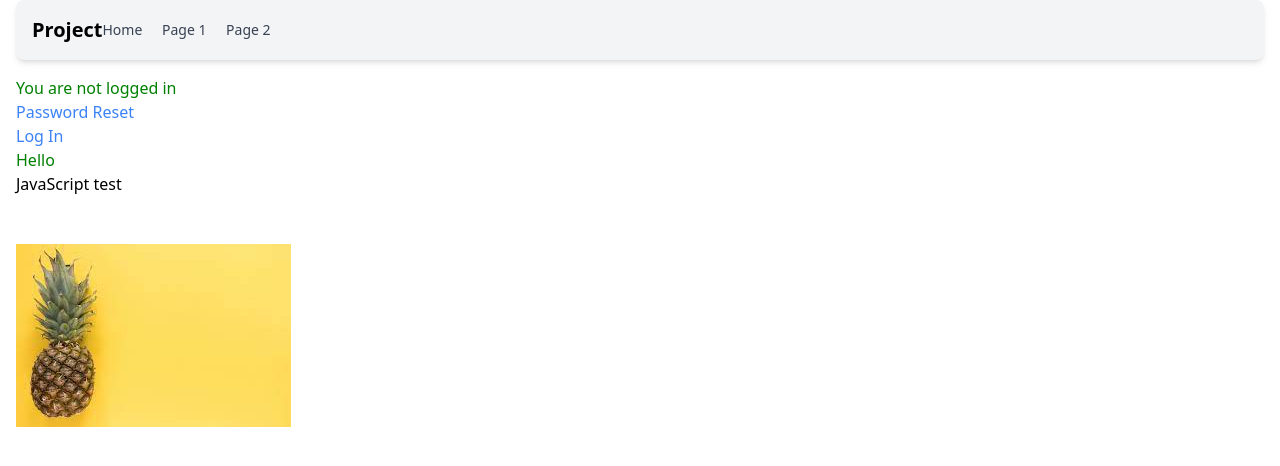
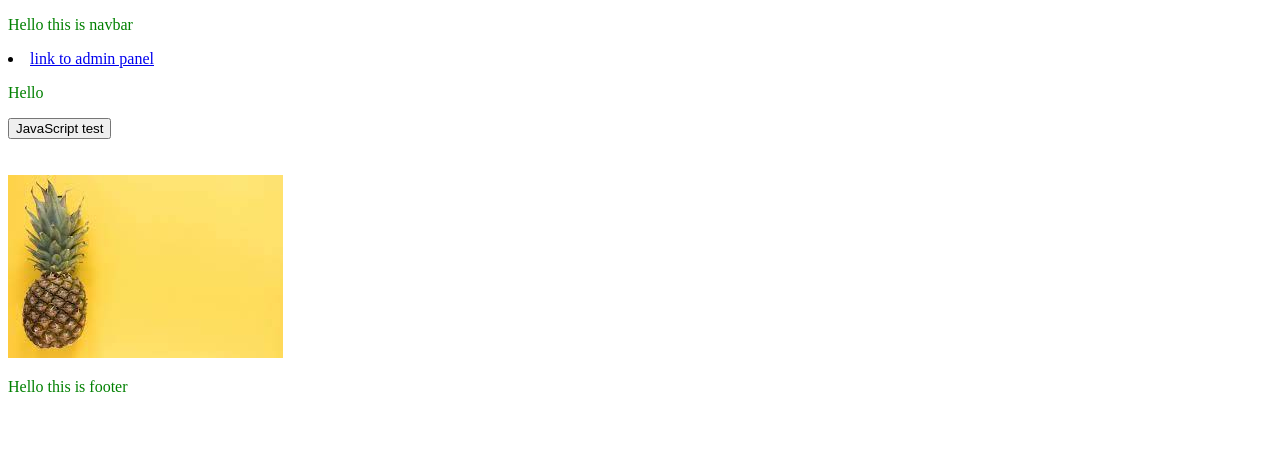
Before and after one commit to azegas/Django_starter, a Django app: page / in a window 1280 px wide. Shown: the top 466 px of the page. Run offline with Django 5.2, Linux system fonts and the light colour scheme; some libraries are stand-ins or nearby versions.

Commit message:
simplified, from emacs

```diff
--- a/project/urls.py
+++ b/project/urls.py
@@ -1,28 +1,12 @@
-"""
-URL configuration for project project.
-
-The `urlpatterns` list routes URLs to views. For more information please see:
-    https://docs.djangoproject.com/en/5.0/topics/http/urls/
-Examples:
-Function views
-    1. Add an import:  from my_app import views
-    2. Add a URL to urlpatterns:  path('', views.home, name='home')
-Class-based views
-    1. Add an import:  from other_app.views import Home
-    2. Add a URL to urlpatterns:  path('', Home.as_view(), name='home')
-Including another URLconf
-    1. Import the include() function: from django.urls import include, path
-    2. Add a URL to urlpatterns:  path('blog/', include('blog.urls'))
-"""
-
 from django.contrib import admin
 from django.urls import include, path
 
-from project.views import Index
+from project.views import Index, test
 
 urlpatterns = [
     path("admin/", admin.site.urls),
     path("accounts/", include("apps.accounts.urls")),
     path("accounts/", include("django.contrib.auth.urls")),
     path("", Index.as_view(), name="index"),
+    path('test/', test, name="test"), # test
 ]
--- a/project/views.py
+++ b/project/views.py
@@ -1,17 +1,10 @@
-"""A module for project views. Currently have only index."""
-
 from django.shortcuts import render
 from django.views import View
-
+from django.http import HttpResponse
 
 class Index(View):
-    """
-    Renders an index page.
-    """
+    def get(self, request):
+        return render(request, "project/index.html")
 
-    def get(self, request):
-        """
-        What happens when GET method knocks on this view's door.
-        """
-
-        return render(request, "project/index.html")
+def test(request):
+    return HttpResponse('<h2>Test</h2>')
--- a/templates/base/base.html
+++ b/templates/base/base.html
@@ -5,50 +5,20 @@
 	<meta charset="UTF-8">
 	<meta name="viewport" content="width=device-width, initial-scale=1.0">
 	<meta name="description" content="Project">
-    <link rel="stylesheet" href="{% static 'css/style.css' %}">
-    <script src="https://cdn.tailwindcss.com"></script>
+	<link rel="stylesheet" type="text/css" href="{% static 'css/style.css' %}">
 	<title>Project</title>
     </head>
     <body>
 
-    <div class="container mx-auto px-4">
-
-        <nav class="bg-gray-100 p-4 rounded-lg shadow-md flex justify-between items-center">
-            <a class="text-xl font-semibold" href="{% url 'index' %}">Project</a>
-            <div class="block lg:hidden">
-                <button class="flex items-center px-3 py-2 border rounded text-gray-700 border-gray-400 hover:text-gray-900 hover:border-gray-500" onclick="document.getElementById('navbarNavAltMarkup').classList.toggle('hidden')">
-                    <svg class="fill-current h-3 w-3" viewBox="0 0 20 20" xmlns="http://www.w3.org/2000/svg"><title>Menu</title><path d="M0 3h20v2H0V3zm0 6h20v2H0V9zm0 6h20v2H0v-2z"/></svg>
-                </button>
-            </div>
-            <div class="w-full block flex-grow lg:flex lg:items-center lg:w-auto hidden lg:block" id="navbarNavAltMarkup">
-                <div class="text-sm lg:flex-grow">
-                    <a class="block mt-4 lg:inline-block lg:mt-0 text-gray-700 hover:text-gray-900 mr-4" href="{% url 'index' %}">Home</a>
-                    <a class="block mt-4 lg:inline-block lg:mt-0 text-gray-700 hover:text-gray-900 mr-4" href="#">Page 1</a>
-                    <a class="block mt-4 lg:inline-block lg:mt-0 text-gray-700 hover:text-gray-900" href="#">Page 2</a>
-                </div>
-                <div class="text-sm">
-                    {% if user.is_authenticated %}
-                        <a class="block mt-4 lg:inline-block lg:mt-0 text-gray-700 hover:text-gray-900 mr-4" href="{% url 'dashboard' %}">Dashboard</a>
-                    {% endif %}
-                    {% if user.is_superuser %}
-                        <a class="block mt-4 lg:inline-block lg:mt-0 text-gray-700 hover:text-gray-900" href="{% url 'admin:index' %}">Admin</a>
-                    {% endif %}
-                </div>
-            </div>
-        </nav>
-
-        {% if user.is_authenticated %}
-            <p class="mt-4">Hi {{ user.username }}!</p>
-        {% else %}
-            <p class="mt-4">You are not logged in</p>
-            <p><a class="text-blue-500 hover:underline" href="{% url 'password_reset' %}">Password Reset</a></p>
-            <p><a class="text-blue-500 hover:underline" href="{% url 'login' %}">Log In</a></p>
-        {% endif %}
+	<!-- This will act as a navbar -->
+	{% include 'base/navbar.html' %}
 
 	{% block content %}
+
 	{% endblock content %}
 
-    </div>
+	<!-- This will act as a footer -->
+	{% include 'base/footer.html' %}
 
 	<script src="{% static 'js/scripts.js' %}"></script>
 
--- /dev/null
+++ b/templates/base/footer.html
@@ -0,0 +1 @@
+<p>Hello this is footer</p>
--- /dev/null
+++ b/templates/base/navbar.html
@@ -0,0 +1,2 @@
+<p>Hello this is navbar</p>
+<li><a href="{% url 'admin:index' %}">link to admin panel</a></li>
```
Also changed, not shown: templates/project/index.html (line endings or trailing spaces), 1 other file. Lines whose indentation alone changed are shown as unchanged.
